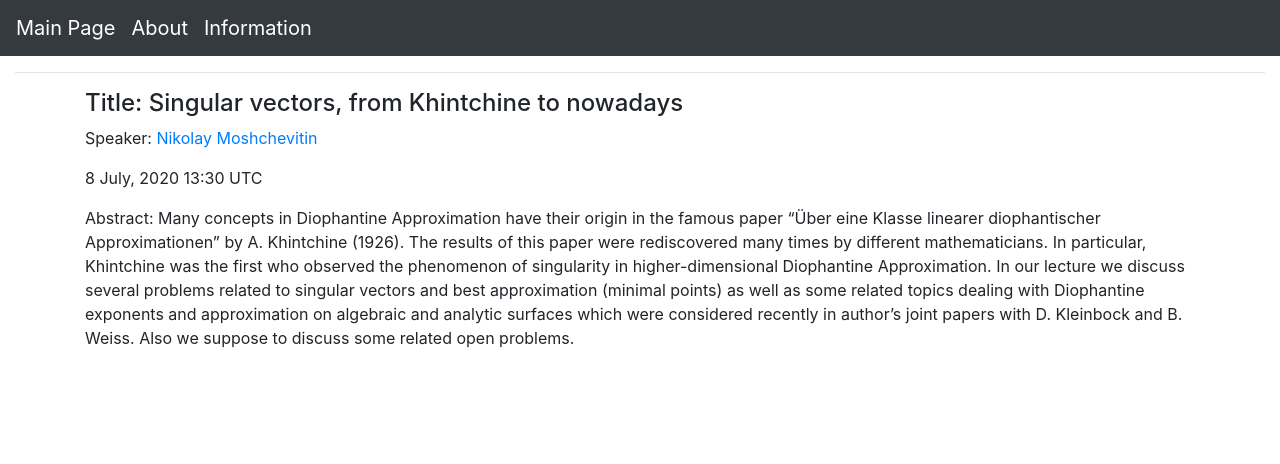
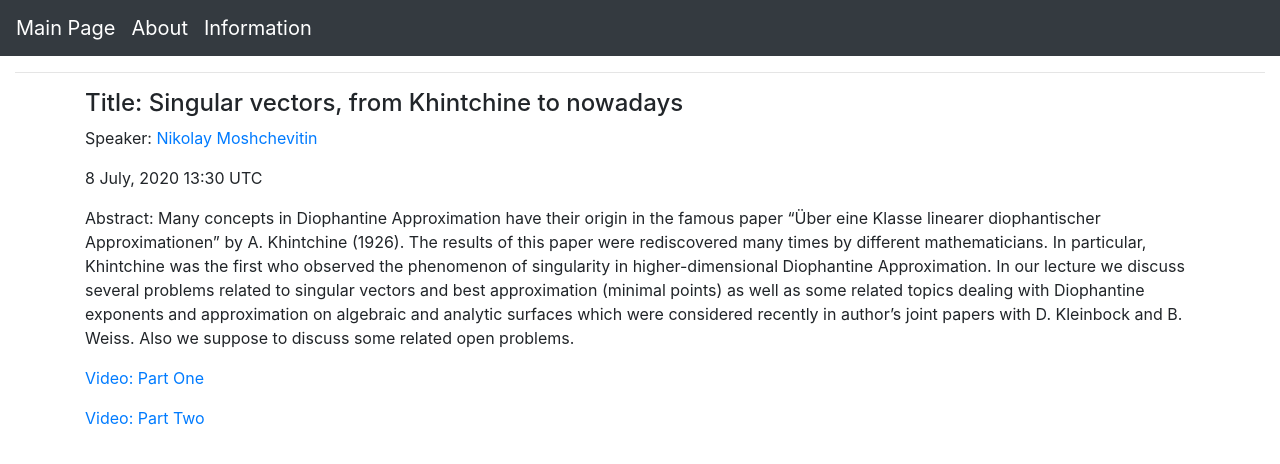
Before and after one commit to lively-cat-lover/DAHD-webinar, a Jekyll site: the page built from _posts/2020-07-08-Nikolay-Moshchevitin.md, in a window 1280 px wide. Shown: the top 464 px of the page. Built offline with Jekyll 4.4.1, drawn with Linux system fonts in a browser that asks for light colours.

Commit message:
add video links

```diff
--- a/_posts/2020-07-08-Nikolay-Moshchevitin.md
+++ b/_posts/2020-07-08-Nikolay-Moshchevitin.md
@@ -8,3 +8,7 @@ categories: Diophantine approximation
 
 Abstract: Many concepts in Diophantine Approximation have their origin in the
 famous paper "Über eine Klasse linearer diophantischer Approximationen" by A. Khintchine (1926). The results of this paper were rediscovered many times by different mathematicians. In particular, Khintchine was the first who observed the phenomenon of singularity in higher-dimensional Diophantine Approximation. In our lecture we discuss several problems related to singular vectors and best approximation (minimal points) as well as some related topics dealing with Diophantine exponents and approximation on algebraic and analytic surfaces which were considered recently in author's joint papers with D. Kleinbock and B. Weiss. Also we suppose to discuss some related open problems.
+
+[Video: Part One](https://drive.google.com/file/d/10tJeLH8ujF4X7nV2a0qLuhxsR4ziA7Dv/)
+
+[Video: Part Two](https://drive.google.com/file/d/1aWGhiegzb2DRLD6kt8Q06FOt6hKT_68a/)
```
Also changed, not shown: _posts/2020-07-29-Pengyu-Yang.md (+2 -0 lines).
